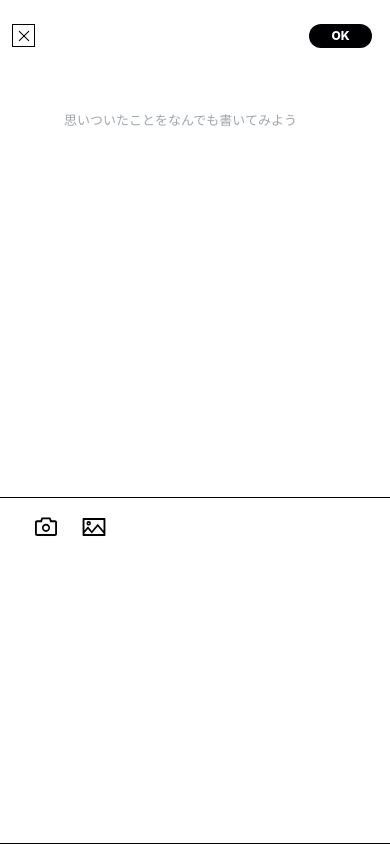
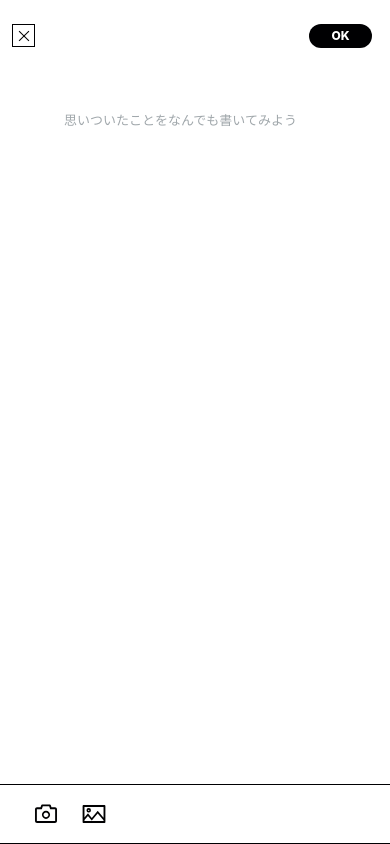
Before and after one commit to nakrme/moyatto-connect, a React (Vite) app: page / in a window 390 px wide. Both pictures are taken after a click on the button "アイディアを追加". Built offline with nearby package versions, Linux system fonts and the light colour scheme.

Commit message:
Fix input composer overflowing on short mobile screens
The camera/photo toolbar was pinned to a fixed top:497px, which
pushed it off-screen on shorter viewports. Switched the composer
to a flex column with a scrollable body so it always fits.

```diff
--- a/src/App.css
+++ b/src/App.css
@@ -299,7 +299,8 @@
   position: absolute;
   inset: 0;
   z-index: 8;
-  min-height: 100%;
+  display: flex;
+  flex-direction: column;
   background: #fff;
   color: #60666a;
   border: 0;
@@ -307,11 +308,18 @@
 }
 
 .idea-composer-top {
+  flex: 0 0 auto;
   height: 72px;
   display: flex;
   align-items: flex-start;
   justify-content: space-between;
   padding: 24px 18px 0 12px;
+}
+
+.idea-composer-body {
+  flex: 1 1 auto;
+  min-height: 0;
+  overflow-y: auto;
 }
 
 .composer-close {
@@ -391,10 +399,7 @@
 }
 
 .composer-tool-row {
-  position: absolute;
-  left: 0;
-  right: 0;
-  top: 497px;
+  flex: 0 0 auto;
   display: flex;
   gap: 18px;
   align-items: center;
--- a/src/App.tsx
+++ b/src/App.tsx
@@ -411,6 +411,7 @@ function App() {
                 OK
               </button>
             </div>
+            <div className="idea-composer-body">
               <textarea
                 autoFocus
                 value={draft}
@@ -422,6 +423,7 @@ function App() {
                   <img src={draftImageUrl} alt="" />
                 </div>
               ) : null}
+            </div>
             <input
               accept="image/*"
               capture="environment"
```
Lines whose indentation alone changed are shown as unchanged.
